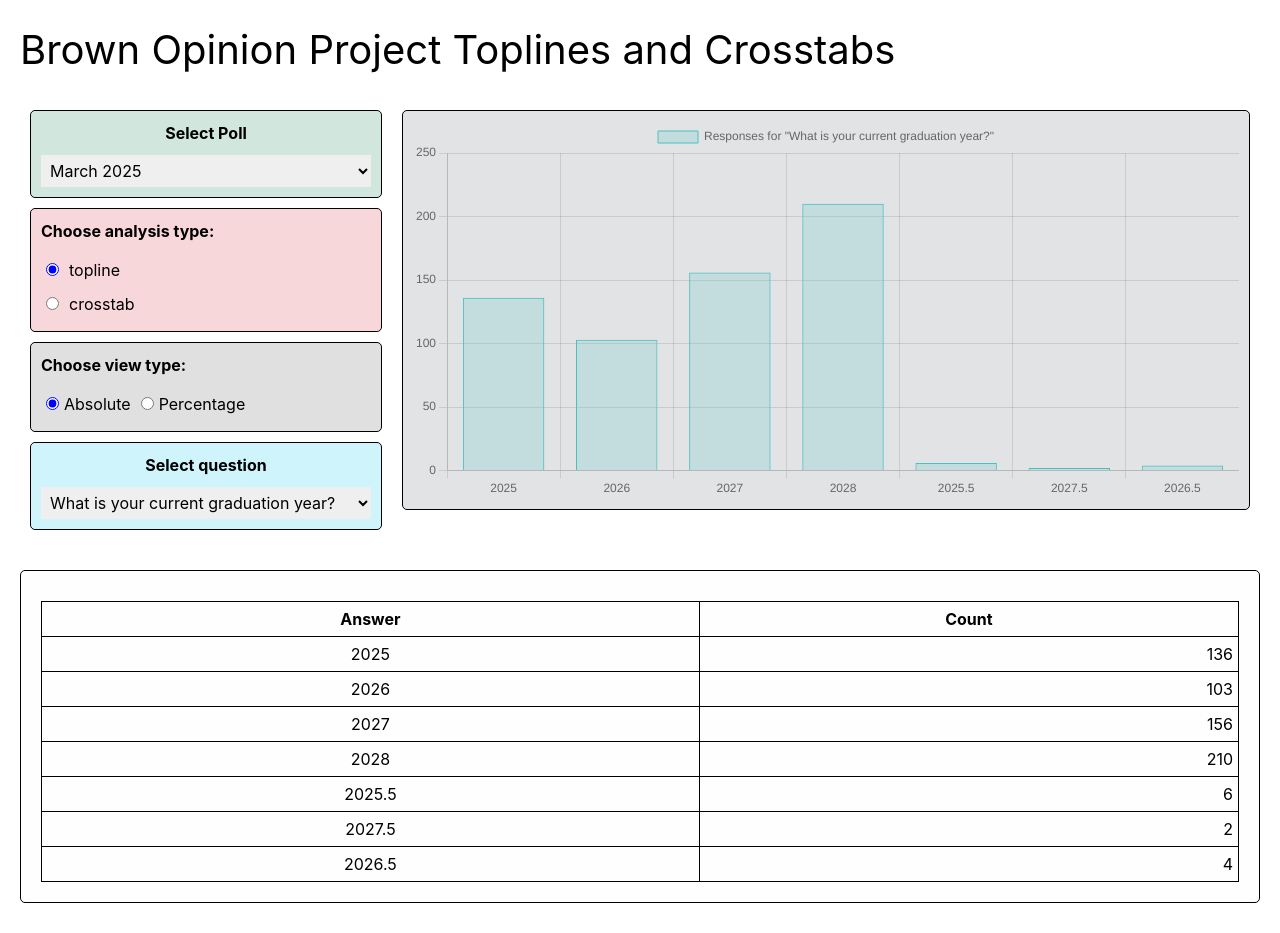
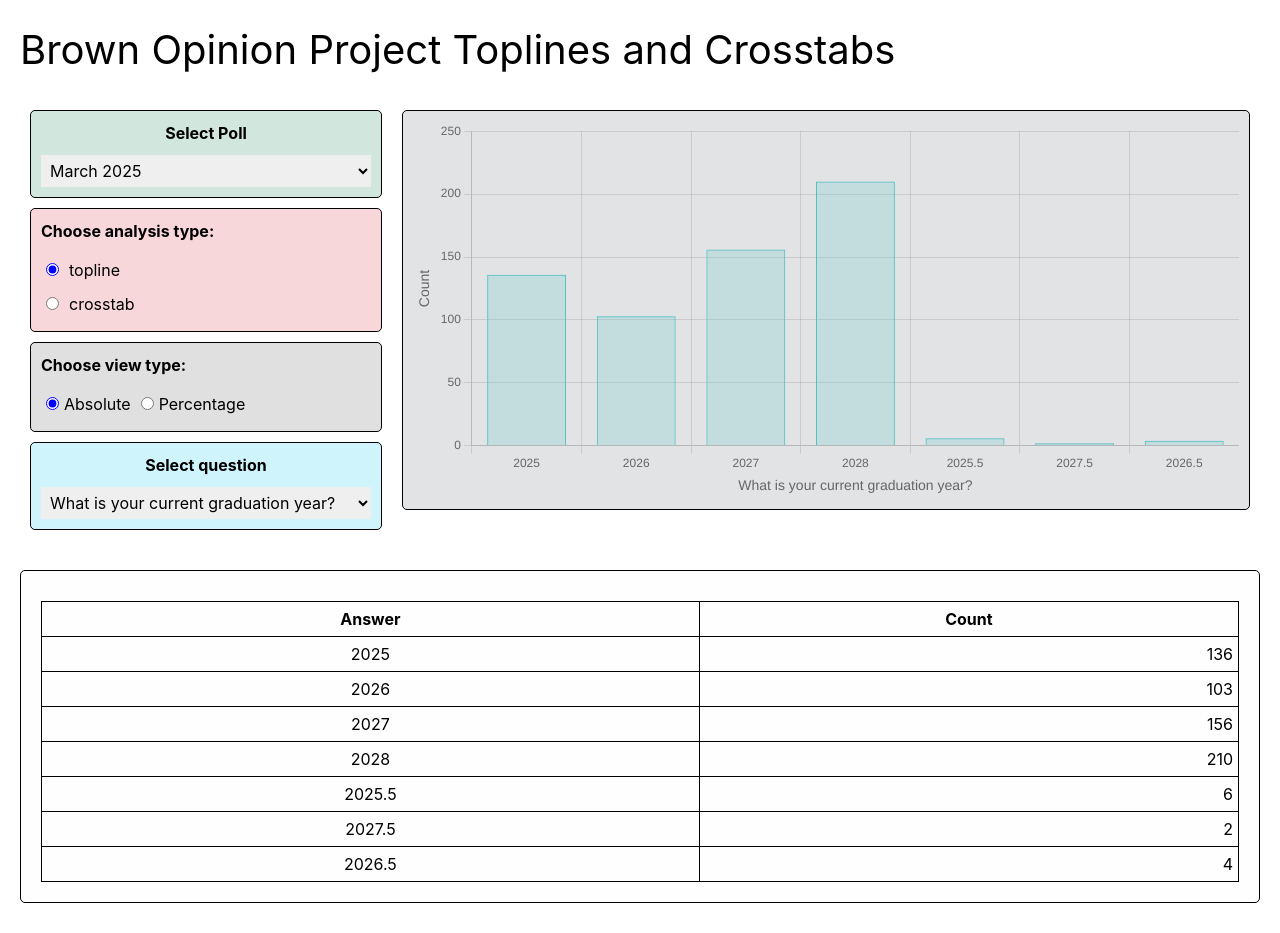
Before and after one commit to fullstackatbrown/project-bop, a React (Create React App) app: page /visualization in a window 1280 px wide. Built offline with nearby package versions, Linux system fonts and the light colour scheme.

Commit message:
minor changes

```diff
--- a/src/pages/Visualization.js
+++ b/src/pages/Visualization.js
@@ -7,360 +7,303 @@ import {
   CategoryScale,
   LinearScale,
   BarElement,
-  Title,
+  Title as ChartTitle,
   Tooltip,
   Legend,
 } from 'chart.js';
 
 // Register Chart.js components
-ChartJS.register(CategoryScale, LinearScale, BarElement, Title, Tooltip, Legend);
+ChartJS.register(
+  CategoryScale,
+  LinearScale,
+  BarElement,
+  ChartTitle,
+  Tooltip,
+  Legend
+);
 
 const Visualization = () => {
   // Hardcoded array of polls (CSV filenames with space)
   const polls = ["March 2025.csv", "November 2024.csv"];
   const [selectedPoll, setSelectedPoll] = useState(polls[0]);
 
-  // Existing UI state
+  // UI state
   const [analysisType, setAnalysisType] = useState('topline');
   const [selectedQuestion, setSelectedQuestion] = useState('');
   const [crosstabBy, setCrosstabBy] = useState('');
   const [crosstabResults, setCrosstabResults] = useState('');
+  const [viewType, setViewType] = useState('absolute');
 
-  // New state for view type: "absolute" or "percentage"
-  const [viewType, setViewType] = useState("absolute");
-
-  // New state to store CSV data and headers
+  // CSV data
   const [csvData, setCsvData] = useState([]);
   const [csvHeaders, setCsvHeaders] = useState([]);
 
-  // State for chart data
+  // Chart data
   const [chartData, setChartData] = useState(null);
 
   // Handlers
-  const handlePollChange = (e) => setSelectedPoll(e.target.value);
-  const handleSelectedQuestionChange = (e) => setSelectedQuestion(e.target.value);
-  const handleCrosstabByChange = (e) => setCrosstabBy(e.target.value);
-  const handleCrosstabResultsChange = (e) => setCrosstabResults(e.target.value);
-  const handleViewTypeChange = (e) => setViewType(e.target.value);
+  const handlePollChange            = e => setSelectedPoll(e.target.value);
+  const handleAnalysisChange        = e => setAnalysisType(e.target.value);
+  const handleViewTypeChange        = e => setViewType(e.target.value);
+  const handleQuestionChange        = e => setSelectedQuestion(e.target.value);
+  const handleCrosstabByChange      = e => setCrosstabBy(e.target.value);
+  const handleCrosstabResultsChange = e => setCrosstabResults(e.target.value);
 
-  // Styles (unchanged)
-  const containerStyle = { padding: '20px' };
-  const headerStyle = { fontSize: '2.5rem', marginBottom: '20px' };
-  const rowStyle = { display: 'flex', flexDirection: 'row', marginBottom: '20px' };
-  const leftColumnStyle = { flex: '0 0 30%', padding: '10px' };
-  const rightColumnStyle = { flex: '0 0 70%', padding: '10px' };
-  const boxStyle = { marginBottom: '10px', padding: '10px', border: '1px solid #000', borderRadius: '5px', textAlign: 'center' };
-  const selectStyle = {
-    marginTop: '10px',
-    padding: '5px',
-    width: '100%',
-    maxHeight: '200px',
-    overflowY: 'auto',
-  };
+  // Styles
+  const containerStyle     = { padding: '20px' };
+  const headerStyle        = { fontSize: '2.5rem', marginBottom: '20px' };
+  const rowStyle           = { display: 'flex', flexDirection: 'row', marginBottom: '20px' };
+  const leftColumnStyle    = { flex: '0 0 30%', padding: '10px' };
+  const rightColumnStyle   = { flex: '0 0 70%', padding: '10px' };
+  const boxStyle           = { marginBottom: '10px', padding: '10px', border: '1px solid #000', borderRadius: '5px', textAlign: 'center' };
+  const selectStyle        = { marginTop: '10px', padding: '5px', width: '100%', maxHeight: '200px', overflowY: 'auto' };
 
-  // Load CSV data from public folder when the selected poll changes.
+  // Load CSV when poll changes
   useEffect(() => {
     Papa.parse(`/${selectedPoll}`, {
       header: true,
       download: true,
-      complete: (result) => {
-        setCsvData(result.data);
-        if (result.meta && result.meta.fields) {
-          const headers = result.meta.fields.slice(1); // skip Timestamp
+      complete: ({ data, meta }) => {
+        setCsvData(data);
+        if (meta && meta.fields) {
+          const headers = meta.fields.slice(1).filter(h => !h.startsWith('Column'));
           setCsvHeaders(headers);
-          const filteredHeaders = headers.filter((h) => !h.startsWith("Column"));
-          if (filteredHeaders.length > 0) {
-            if (!selectedQuestion) setSelectedQuestion(filteredHeaders[0]);
-            if (!crosstabBy) setCrosstabBy(filteredHeaders[0]);
-            if (filteredHeaders.length > 1 && !crosstabResults) setCrosstabResults(filteredHeaders[1]);
+          if (headers.length) {
+            setSelectedQuestion(prev => prev || headers[0]);
+            setCrosstabBy(prev => prev || headers[0]);
+            setCrosstabResults(prev => prev || headers[1] || headers[0]);
           }
         }
       },
-      error: (error) => { console.error('Error parsing CSV:', error); },
+      error: console.error,
     });
   }, [selectedPoll]);
 
-  // For topline: aggregate responses for the selected question.
+  // Build topline chart data
   useEffect(() => {
-    if (analysisType !== 'topline' || !selectedQuestion || csvData.length === 0) return;
+    if (analysisType !== 'topline' || !selectedQuestion || !csvData.length) return;
     const counts = {};
-    csvData.forEach((row) => {
-      const answer = row[selectedQuestion] || 'No Response';
-      counts[answer] = (counts[answer] || 0) + 1;
+    csvData.forEach(row => {
+      const ans = row[selectedQuestion] || 'No Response';
+      counts[ans] = (counts[ans] || 0) + 1;
     });
     const labels = Object.keys(counts);
-    const absoluteValues = Object.values(counts);
-    const total = absoluteValues.reduce((sum, v) => sum + v, 0);
-    const dataValues = viewType === "percentage"
-      ? absoluteValues.map((count) => total ? ((count / total) * 100).toFixed(2) : 0)
-      : absoluteValues;
+    const absValues = Object.values(counts);
+    const total = absValues.reduce((s, v) => s + v, 0);
+    const dataValues = viewType === 'percentage'
+      ? absValues.map(v => total ? +(v / total * 100).toFixed(2) : 0)
+      : absValues;
+
     setChartData({
-      labels: labels,
-      datasets: [
-        {
-          label: viewType === "percentage"
-            ? `Responses for "${selectedQuestion}" (%)`
-            : `Responses for "${selectedQuestion}"`,
+      labels,
+      datasets: [{
+        label: '', // no legend for topline
         data: dataValues,
-          backgroundColor: 'rgba(75, 192, 192, 0.2)',
-          borderColor: 'rgba(75, 192, 192, 1)',
+        backgroundColor: 'rgba(75,192,192,0.2)',
+        borderColor:   'rgba(75,192,192,1)',
         borderWidth: 1,
-        },
-      ],
+      }]
     });
   }, [analysisType, selectedQuestion, csvData, viewType]);
 
-  // For crosstab: aggregate data based on the two selected questions.
+  // Build crosstab chart data
   useEffect(() => {
-    if (analysisType !== 'crosstab' || !crosstabBy || !crosstabResults || csvData.length === 0) return;
-    const groupCounts = {}; // { groupValue: { subValue: count } }
-    csvData.forEach((row) => {
-      const group = row[crosstabBy] || 'No Response';
-      const sub = row[crosstabResults] || 'No Response';
-      if (!groupCounts[group]) groupCounts[group] = {};
-      groupCounts[group][sub] = (groupCounts[group][sub] || 0) + 1;
+    if (analysisType !== 'crosstab' || !crosstabBy || !crosstabResults || !csvData.length) return;
+    const counts = {};
+    csvData.forEach(row => {
+      const g = row[crosstabBy] || 'No Response';
+      const s = row[crosstabResults] || 'No Response';
+      counts[g] = counts[g] || {};
+      counts[g][s] = (counts[g][s] || 0) + 1;
     });
-    const groups = Object.keys(groupCounts).sort();
-    const subSet = new Set();
-    groups.forEach((g) => { Object.keys(groupCounts[g]).forEach((sub) => subSet.add(sub)); });
-    const subCategories = Array.from(subSet).sort();
-    // Create datasets: one per sub-category.
-    const datasets = subCategories.map((sub, idx) => {
-      const totalSubs = subCategories.length;
-      const lightness = 30 + (idx / totalSubs) * 40; // from 30% to 70%
-      const color = `hsl(200, 70%, ${lightness}%)`;
-      // For each group (row), get the count.
-      const absoluteData = groups.map((g) => groupCounts[g][sub] || 0);
-      // If percentage view, convert count to percentage of group total.
-      const data = viewType === "percentage"
-        ? groups.map((g, i) => {
-            const groupTotal = Object.values(groupCounts[g]).reduce((sum, val) => sum + val, 0);
-            return groupTotal ? ((groupCounts[g][sub] || 0) / groupTotal * 100).toFixed(2) : 0;
+    const groups = Object.keys(counts).sort();
+    const subCats = Array.from(new Set(groups.flatMap(g => Object.keys(counts[g])))).sort();
+
+    const datasets = subCats.map((sub, idx) => {
+      const totalSubs = subCats.length;
+      const hue = (270 + (idx / (totalSubs - 1)) * 150) % 360;
+      const color = `hsl(${hue},70%,50%)`;
+      const abs = groups.map(g => counts[g][sub] || 0);
+      const dataValues = viewType === 'percentage'
+        ? groups.map(g => {
+            const sum = Object.values(counts[g]).reduce((a,b) => a + b, 0);
+            return sum ? +(counts[g][sub] / sum * 100).toFixed(2) : 0;
           })
-        : absoluteData;
+        : abs;
+
       return {
         label: sub,
-        data: data,
+        data: dataValues,
         backgroundColor: color,
         borderColor: color,
-        borderWidth: 1,
+        borderWidth: 1
       };
     });
-    setChartData({
-      labels: groups,
-      datasets: datasets,
-    });
+
+    setChartData({ labels: groups, datasets });
   }, [analysisType, csvData, crosstabBy, crosstabResults, viewType]);
 
-  // Function to render the table.
+  // Render table
   const renderTable = () => {
     if (!chartData) return null;
+
     if (analysisType === 'topline') {
-      const absoluteValues = chartData.datasets[0].data.map(Number);
-      const total = absoluteValues.reduce((sum, value) => sum + value, 0);
-      if (viewType === "absolute") {
+      const abs = chartData.datasets[0].data.map(Number);
+      const total = abs.reduce((s, v) => s + v, 0);
       return (
-          <table style={{ width: '100%', borderCollapse: 'collapse', marginTop: '10px' }}>
+        <table style={{ width:'100%', borderCollapse:'collapse', marginTop:10 }}>
           <thead>
             <tr>
-                <th style={{ border: '1px solid black', padding: '5px' }}>Answer</th>
-                <th style={{ border: '1px solid black', padding: '5px' }}>Count</th>
+              <th style={{border:'1px solid black',padding:5}}>Answer</th>
+              <th style={{border:'1px solid black',padding:5}}>
+                {viewType==='percentage' ? 'Percentage (%)' : 'Count'}
+              </th>
             </tr>
           </thead>
           <tbody>
-              {chartData.labels.map((answer, i) => (
+            {chartData.labels.map((ans,i) => (
               <tr key={i}>
-                  <td style={{ border: '1px solid black', padding: '5px' }}>{answer}</td>
-                  <td style={{ border: '1px solid black', padding: '5px', textAlign: 'right' }}>{absoluteValues[i]}</td>
+                <td style={{border:'1px solid black',padding:5}}>{ans}</td>
+                <td style={{border:'1px solid black',padding:5,textAlign:'right'}}>
+                  {viewType==='percentage'
+                    ? `${isNaN(chartData.datasets[0].data[i]) ? 0 : chartData.datasets[0].data[i]}%`
+                    : abs[i]
+                  }
+                </td>
               </tr>
             ))}
           </tbody>
         </table>
       );
     } else {
-        // Percentage view for topline
+      const groups = chartData.labels;
+      const subs = chartData.datasets.map(ds => ds.label);
       return (
-          <table style={{ width: '100%', borderCollapse: 'collapse', marginTop: '10px' }}>
+        <table style={{ width:'100%', borderCollapse:'collapse', marginTop:10 }}>
           <thead>
             <tr>
-                <th style={{ border: '1px solid black', padding: '5px' }}>Answer</th>
-                <th style={{ border: '1px solid black', padding: '5px' }}>Percentage (%)</th>
+              <th style={{border:'1px solid black',padding:5}}></th>
+              {subs.map((sub,i) => (
+                <th key={i} style={{border:'1px solid black',padding:5}}>{sub}</th>
+              ))}
             </tr>
           </thead>
           <tbody>
-              {chartData.labels.map((answer, i) => (
-                <tr key={i}>
-                  <td style={{ border: '1px solid black', padding: '5px' }}>{answer}</td>
-                  <td style={{ border: '1px solid black', padding: '5px', textAlign: 'right' }}>
-                    { total ? Number(chartData.datasets[0].data[i]) : 0 }%
+            {groups.map((g,gi) => (
+              <tr key={gi}>
+                <td style={{border:'1px solid black',padding:5}}>{g}</td>
+                {chartData.datasets.map((ds,di) => (
+                  <td key={di} style={{border:'1px solid black',padding:5,textAlign:'right'}}>
+                    {viewType==='percentage'
+                      ? `${isNaN(ds.data[gi]) ? 0 : ds.data[gi]}%`
+                      : ds.data[gi]
+                    }
                   </td>
+                ))}
               </tr>
             ))}
           </tbody>
         </table>
       );
     }
-    } else if (analysisType === 'crosstab') {
-      const groups = chartData.labels;
-      const subCategories = chartData.datasets.map((ds) => ds.label);
-      return (
-        <table style={{ width: '100%', borderCollapse: 'collapse', marginTop: '10px' }}>
-          <thead>
-            <tr>
-              <th style={{ border: '1px solid black', padding: '5px' }}></th>
-              {subCategories.map((sub, j) => (
-                <th key={j} style={{ border: '1px solid black', padding: '5px' }}>{sub}</th>
-              ))}
-            </tr>
-          </thead>
-          <tbody>
-            {groups.map((group, i) => {
-              // For each group, compute total if in absolute mode
-              let groupTotal = 0;
-              if (viewType === "absolute") {
-                chartData.datasets.forEach((ds) => {
-                  groupTotal += Number(ds.data[i]);
-                });
-              }
-              return (
-                <tr key={i}>
-                  <td style={{ border: '1px solid black', padding: '5px' }}>{group}</td>
-                  {chartData.datasets.map((ds, j) => {
-                    const value = ds.data[i];
-                    return (
-                      <td key={j} style={{ border: '1px solid black', padding: '5px', textAlign: 'right' }}>
-                        {viewType === "absolute" ? value : `${value}%`}
-                      </td>
-                    );
-                  })}
-                </tr>
-              );
-            })}
-          </tbody>
-        </table>
-      );
-    }
-    return null;
   };
 
   return (
     <div style={containerStyle}>
       <h1 style={headerStyle}>Brown Opinion Project Toplines and Crosstabs</h1>
-
       <div style={rowStyle}>
         <div style={leftColumnStyle}>
-          {/* Poll selector */}
           <div style={{ ...boxStyle, backgroundColor: '#d1e7dd' }}>
-            <strong>Select Poll</strong>
-            <br />
+            <strong>Select Poll</strong><br/>
             <select value={selectedPoll} onChange={handlePollChange} style={selectStyle}>
-              {polls.map((poll, index) => (
-                <option key={index} value={poll}>
-                  {poll.replace('.csv', '')}
-                </option>
+              {polls.map((p,i) => (
+                <option key={i} value={p}>{p.replace('.csv','')}</option>
               ))}
             </select>
           </div>
 
-          {/* Analysis type selector */}
           <div style={{ ...boxStyle, backgroundColor: '#f8d7da', textAlign: 'left' }}>
             <strong>Choose analysis type:</strong>
-            <div style={{ marginTop: '10px' }}>
-              <label style={{ display: 'block', padding: '5px', cursor: 'pointer' }}>
+            <div style={{ marginTop: 10 }}>
+              <label style={{ display: 'block', cursor: 'pointer', padding: 5 }}>
                 <input
                   type="radio"
                   name="analysis"
                   value="topline"
-                  checked={analysisType === 'topline'}
-                  onChange={() => setAnalysisType('topline')}
-                  style={{ accentColor: 'blue', marginRight: '10px' }}
+                  checked={analysisType==='topline'}
+                  onChange={handleAnalysisChange}
+                  style={{ accentColor: 'blue', marginRight: 10 }}
                 />
                 topline
               </label>
-              <label style={{ display: 'block', padding: '5px', cursor: 'pointer' }}>
+              <label style={{ display: 'block', cursor: 'pointer', padding: 5 }}>
                 <input
                   type="radio"
                   name="analysis"
                   value="crosstab"
-                  checked={analysisType === 'crosstab'}
-                  onChange={() => setAnalysisType('crosstab')}
-                  style={{ accentColor: 'blue', marginRight: '10px' }}
+                  checked={analysisType==='crosstab'}
+                  onChange={handleAnalysisChange}
+                  style={{ accentColor: 'blue', marginRight: 10 }}
                 />
                 crosstab
               </label>
             </div>
           </div>
 
-          {/* New View type selector */}
           <div style={{ ...boxStyle, backgroundColor: '#e0e0e0', textAlign: 'left' }}>
             <strong>Choose view type:</strong>
-            <div style={{ marginTop: '10px' }}>
-              <label style={{ display: 'inline-block', padding: '5px', cursor: 'pointer' }}>
+            <div style={{ marginTop: 10 }}>
+              <label style={{ display: 'inline-block', cursor: 'pointer', padding: 5 }}>
                 <input
                   type="radio"
                   name="viewType"
                   value="absolute"
-                  checked={viewType === 'absolute'}
+                  checked={viewType==='absolute'}
                   onChange={handleViewTypeChange}
-                  style={{ accentColor: 'blue', marginRight: '5px' }}
+                  style={{ accentColor: 'blue', marginRight: 5 }}
                 />
                 Absolute
               </label>
-              <label style={{ display: 'inline-block', padding: '5px', cursor: 'pointer' }}>
+              <label style={{ display: 'inline-block', cursor: 'pointer', padding: 5 }}>
                 <input
                   type="radio"
                   name="viewType"
                   value="percentage"
-                  checked={viewType === 'percentage'}
+                  checked={viewType==='percentage'}
                   onChange={handleViewTypeChange}
-                  style={{ accentColor: 'blue', marginRight: '5px' }}
+                  style={{ accentColor: 'blue', marginRight: 5 }}
                 />
                 Percentage
               </label>
             </div>
           </div>
 
-          {analysisType === 'topline' && (
+          {analysisType==='topline' && (
             <div style={{ ...boxStyle, backgroundColor: '#cff4fc' }}>
-              <strong>Select question</strong>
-              <br />
-              <select value={selectedQuestion} onChange={handleSelectedQuestionChange} style={selectStyle}>
-                {csvHeaders
-                  .filter((question) => !question.startsWith("Column"))
-                  .map((question, index) => (
-                    <option key={index} value={question}>
-                      {question}
-                    </option>
+              <strong>Select question</strong><br/>
+              <select value={selectedQuestion} onChange={handleQuestionChange} style={selectStyle}>
+                {csvHeaders.map((q,i) => (
+                  <option key={i} value={q}>{q}</option>
                 ))}
               </select>
             </div>
           )}
 
-          {analysisType === 'crosstab' && (
+          {analysisType==='crosstab' && (
             <>
               <div style={{ ...boxStyle, backgroundColor: '#cff4fc' }}>
-                <strong>Select question to crosstab by</strong>
-                <br />
+                <strong>Select question to crosstab by</strong><br/>
                 <select value={crosstabBy} onChange={handleCrosstabByChange} style={selectStyle}>
-                  {csvHeaders
-                    .filter((question) => !question.startsWith("Column"))
-                    .map((question, index) => (
-                      <option key={index} value={question}>
-                        {question}
-                      </option>
+                  {csvHeaders.map((q,i) => (
+                    <option key={i} value={q}>{q}</option>
                   ))}
                 </select>
               </div>
               <div style={{ ...boxStyle, backgroundColor: '#fff3cd' }}>
-                <strong>Select question to get results</strong>
-                <br />
+                <strong>Select question to get results</strong><br/>
                 <select value={crosstabResults} onChange={handleCrosstabResultsChange} style={selectStyle}>
-                  {csvHeaders
-                    .filter((question) => !question.startsWith("Column"))
-                    .map((question, index) => (
-                      <option key={index} value={question}>
-                        {question}
-                      </option>
+                  {csvHeaders.map((q,i) => (
+                    <option key={i} value={q}>{q}</option>
                   ))}
                 </select>
               </div>
@@ -369,19 +312,51 @@ const Visualization = () => {
         </div>
 
         <div style={rightColumnStyle}>
-          <div
-            style={{
+          <div style={{
             ...boxStyle,
             backgroundColor: '#e2e3e5',
-              width: '100%',
-              height: '400px',
-              display: 'flex',
-              alignItems: 'center',
-              justifyContent: 'center',
+            width: '100%', height: '400px',
+            display: 'flex', alignItems: 'center', justifyContent: 'center'
+          }}>
+            {chartData ? (
+              <Bar
+                data={chartData}
+                options={{
+                  responsive: true,
+                  maintainAspectRatio: false,
+                  plugins: {
+                    legend: {
+                      display: analysisType==='crosstab',
+                      position: 'top'
+                    },
+                    title: {
+                      display: analysisType==='crosstab',
+                      text: `Responses by "${crosstabResults}"`,
+                      font: { size: 16 },
+                      padding: { bottom: 20 }
+                    }
+                  },
+                  scales: {
+                    x: {
+                      title: {
+                        display: true,
+                        text: analysisType==='topline'
+                          ? selectedQuestion
+                          : crosstabBy,
+                        font: { size: 14 }
+                      }
+                    },
+                    y: {
+                      title: {
+                        display: true,
+                        text: viewType==='percentage' ? 'Percentage (%)' : 'Count',
+                        font: { size: 14 }
+                      },
+                      beginAtZero: true
+                    }
+                  }
                 }}
-          >
-            {chartData ? (
-              <Bar data={chartData} options={{ responsive: true, maintainAspectRatio: false }} />
+              />
             ) : (
               <p>Loading chart...</p>
             )}
@@ -389,8 +364,7 @@ const Visualization = () => {
         </div>
       </div>
 
-      {/* Table Display */}
-      <div style={{ ...boxStyle, backgroundColor: '#fefefe', width: '100%', padding: '20px' }}>
+      <div style={{ ...boxStyle, backgroundColor: '#fefefe', width: '100%', padding: 20 }}>
         {renderTable()}
       </div>
     </div>
```
Lines whose indentation alone changed are shown as unchanged.
